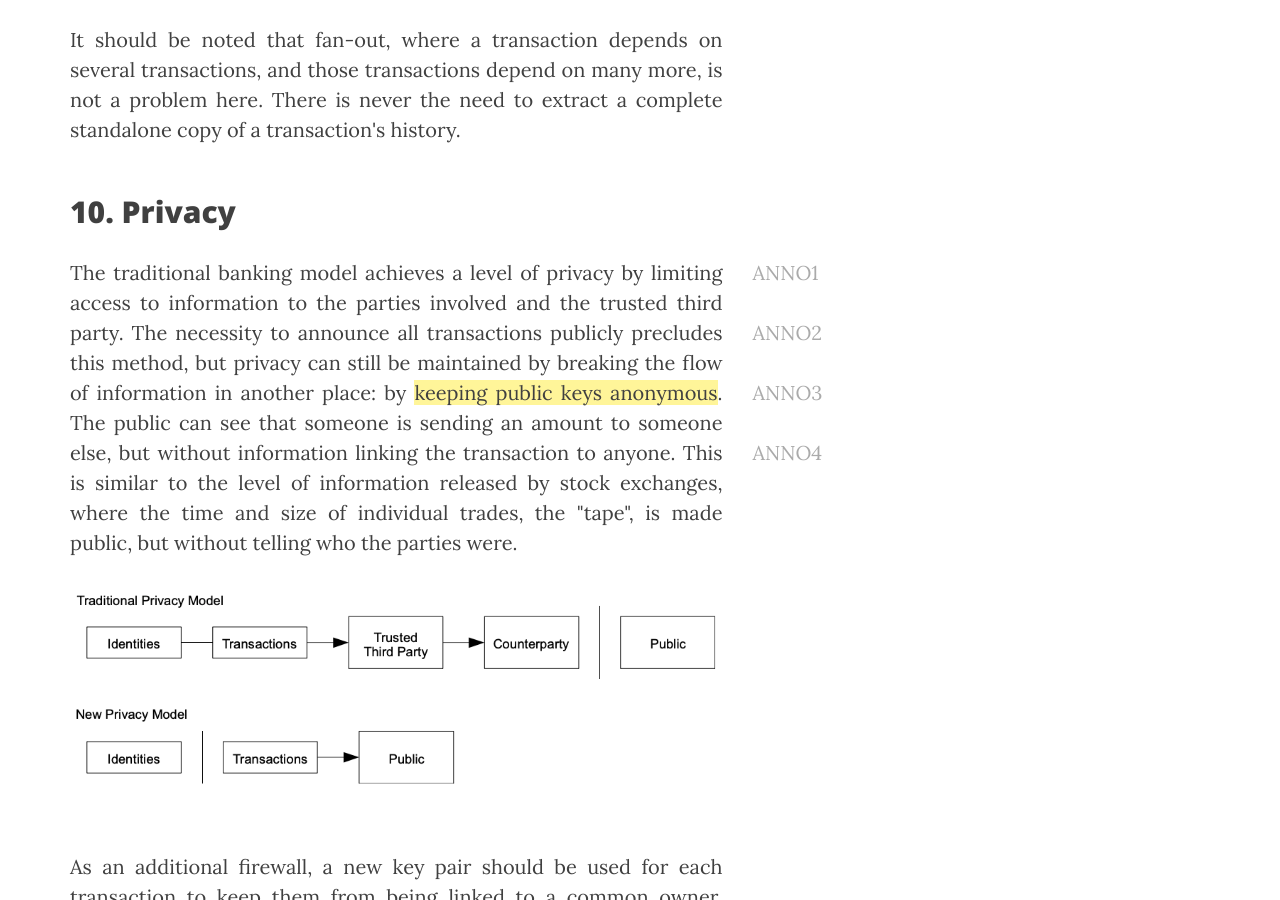
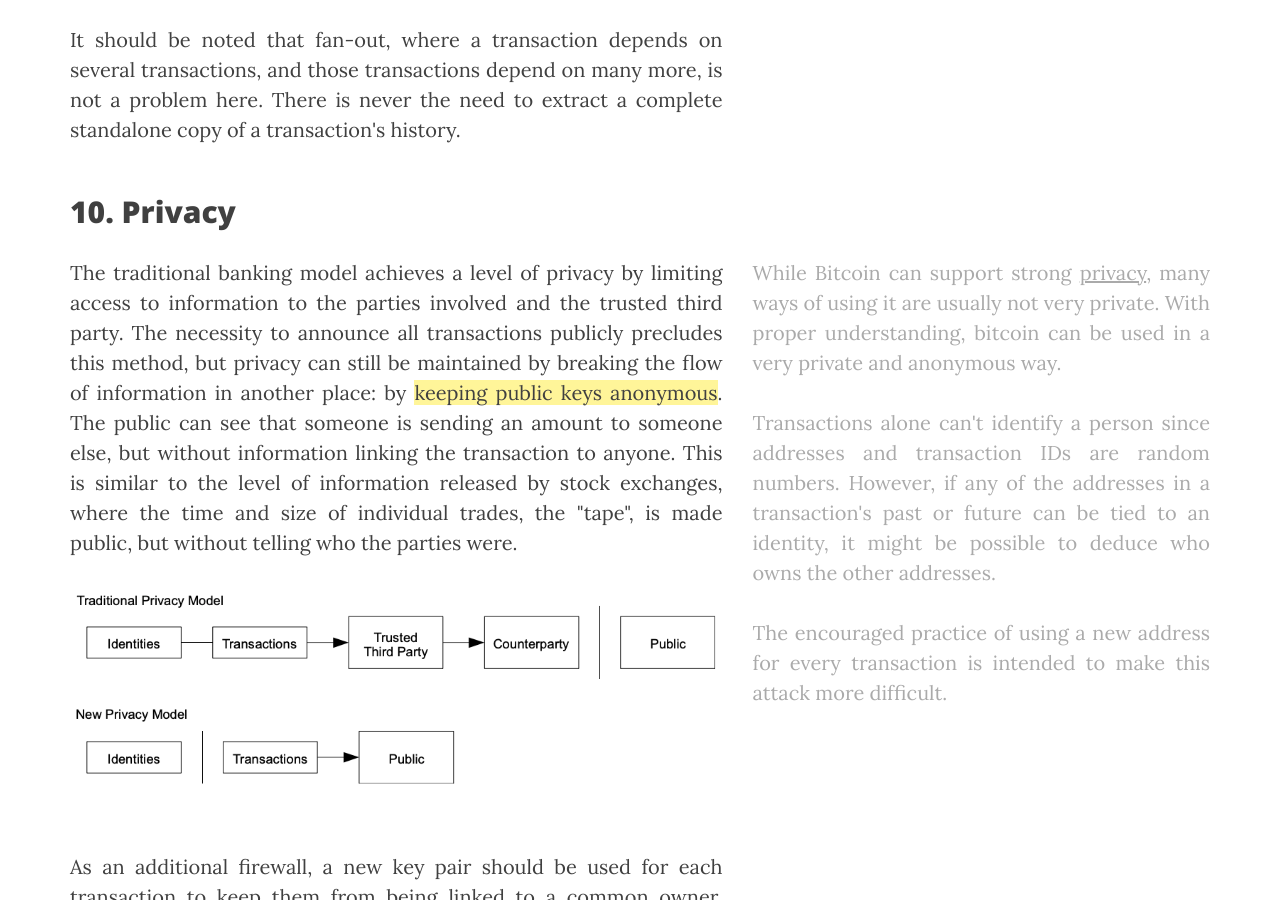
Before and after one commit to dylanhogg/dylanhogg.github.io, a Jekyll site: the page built from _posts/2021-10-29-bitcoin-whitepaper-annotated.html, in a window 1280 px wide and 900 px high, scrolled down 11050 px. Built offline with Jekyll 4.4.1, drawn with Linux system fonts in a browser that asks for light colours; nearby versions of some CDN libraries; comment, search, counter and statistics services are not loaded; some of the changed text lies outside the part shown.

Commit message:
Publish v0.1.

```diff
--- a/_posts/2021-10-29-bitcoin-whitepaper-annotated.html
+++ b/_posts/2021-10-29-bitcoin-whitepaper-annotated.html
@@ -466,16 +464,15 @@ https://econinfosec.org/archive/weis2013/papers/KrollDaveyFeltenWEIS2013.pdf
     <div class="col-lg-5 anno">
         <h2>&nbsp;</h2>
         <p>
-            ANNO1
+            While Bitcoin can support strong <a href="https://en.bitcoin.it/wiki/Privacy">privacy</a>, many ways of using it are usually not very private.
+            With proper understanding, bitcoin can be used in a very private and anonymous way.
             <br />
             <br />
-            ANNO2
+            Transactions alone can't identify a person since addresses and transaction IDs are random numbers.
+            However, if any of the addresses in a transaction's past or future can be tied to an identity, it might be possible to deduce who owns the other addresses.
             <br />
             <br />
-            ANNO3
-            <br />
-            <br />
-            ANNO4
+            The encouraged practice of using a new address for every transaction is intended to make this attack more difficult.
         </p>
     </div>
 </div>
```
Also changed, not shown: other parts of _posts/2021-10-29-bitcoin-whitepaper-annotated.html (+2 -4 lines).
